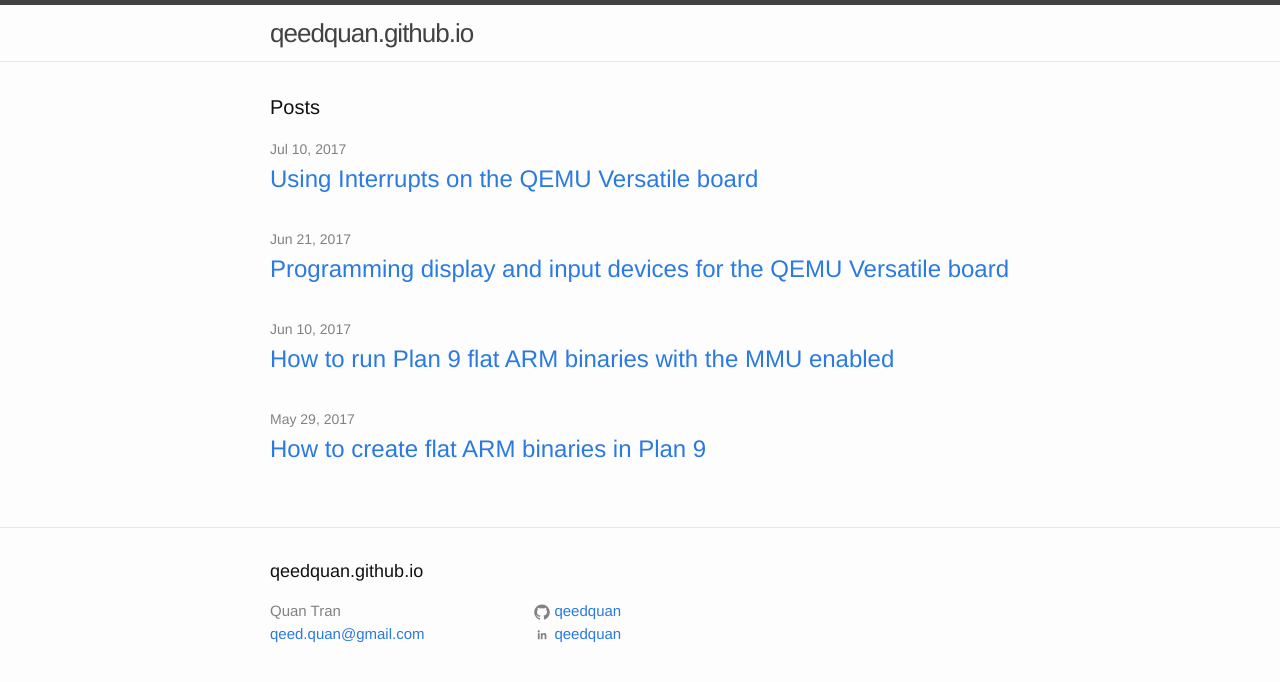
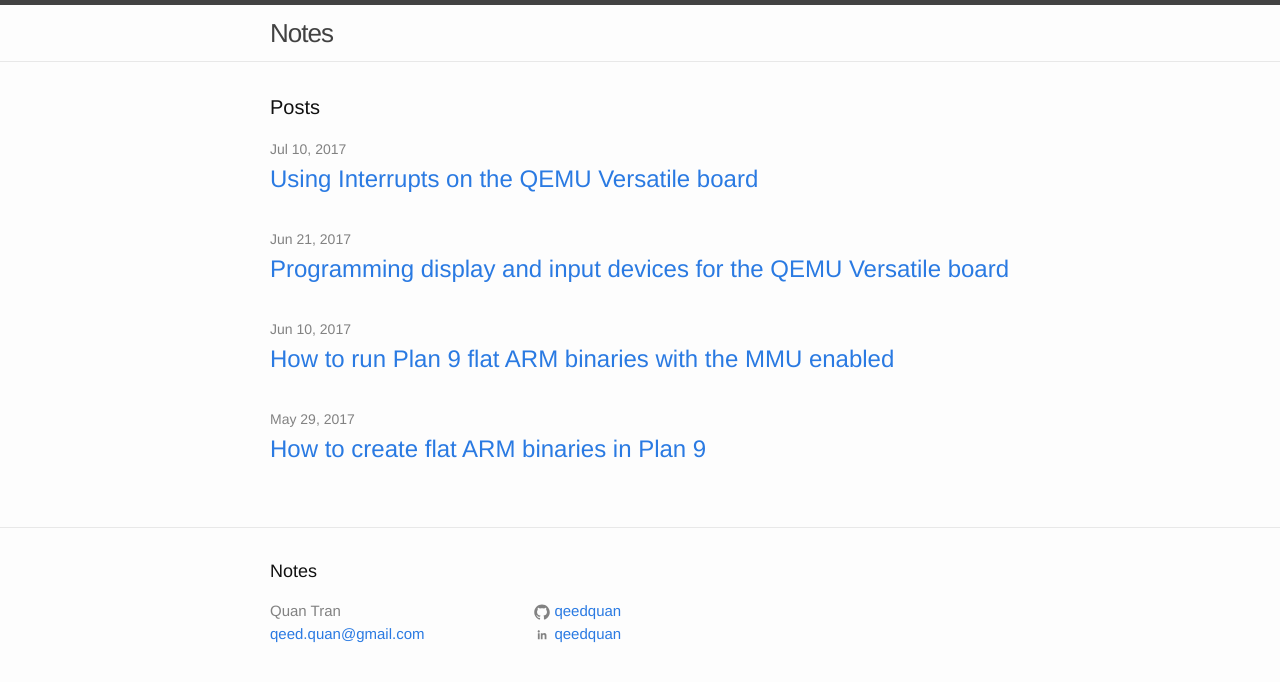
Before and after one commit to qeedquan/qeedquan.github.io, a Jekyll site: the page built from index.html, in a window 1280 px wide. Shown: the top 682 px of the page. Built offline with Jekyll 4.4.1, drawn with Linux system fonts in a browser that asks for light colours.

Commit message:
update title

```diff
--- a/_config.yml
+++ b/_config.yml
@@ -6,7 +6,7 @@
 # 'jekyll serve'. If you change this file, please restart the server process.
 
 # Site settings
-#title: Your awesome title
+title: Notes
 author: Quan Tran
 email: qeed.quan@gmail.com
 description: > # this means to ignore newlines until "baseurl:"
```
Also changed, not shown: 5 other files.
